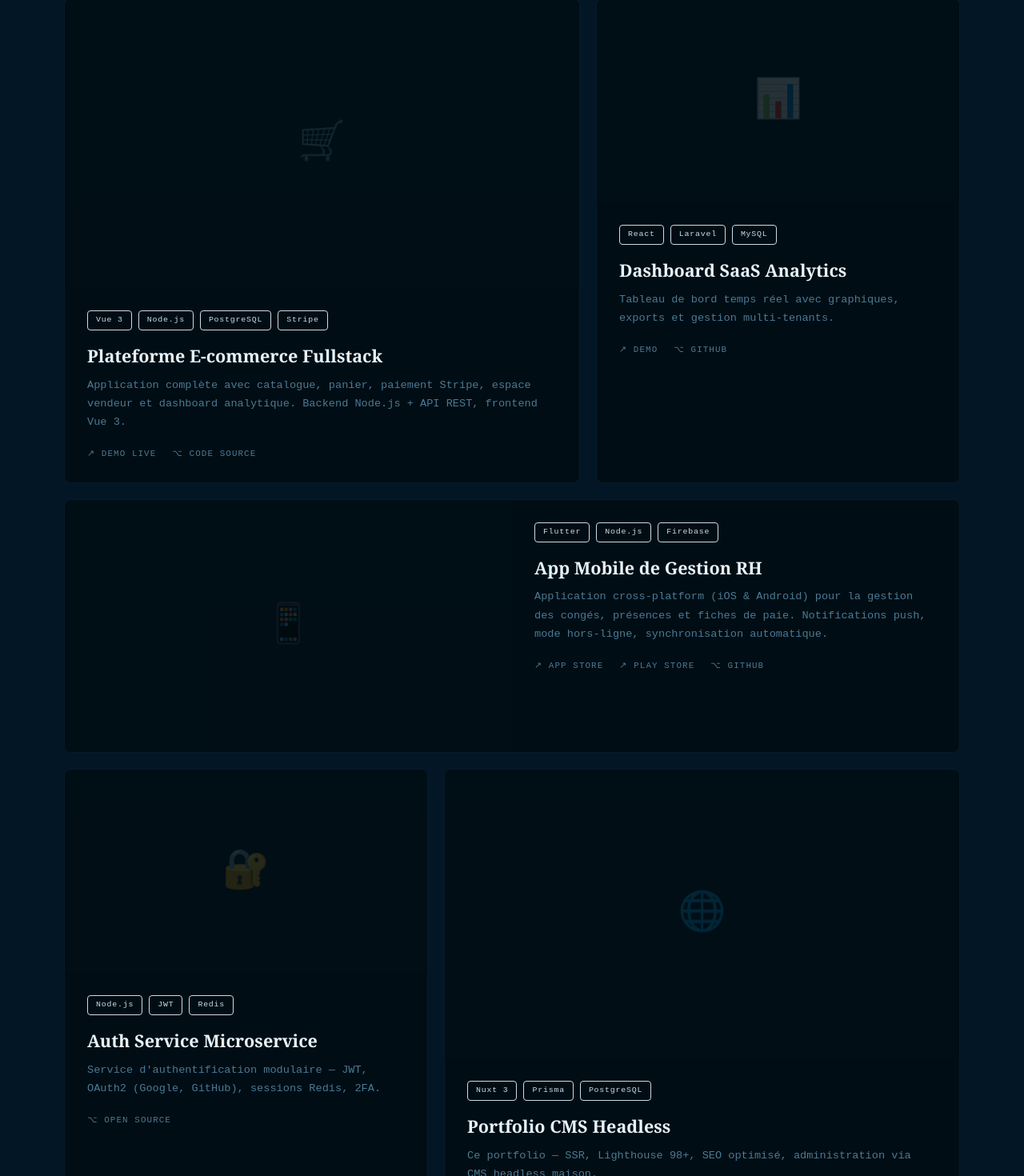
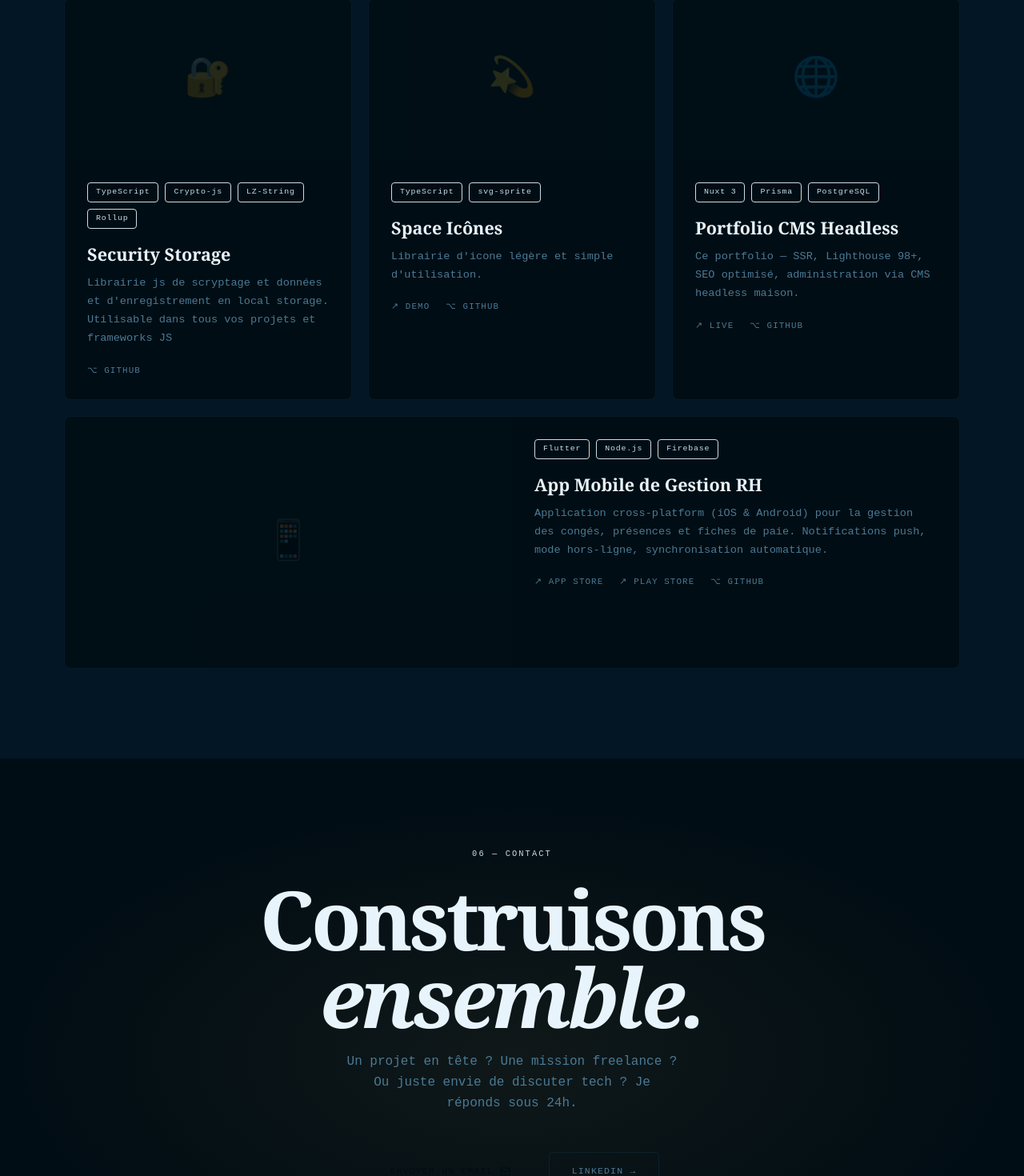
Before and after one commit to Meindonsa/meindonsa, a Vue app: page / in a window 1280 px wide. Shown: the part 5597-7067 px from the top of the page at 80% size. Built offline with nearby package versions, Linux system fonts and the light colour scheme; the HTML template or start-up script is replaced by a standard one; a web font is replaced by a local one.

Commit message:
feat: Set real projects

```diff
--- a/src/components/Footer.vue
+++ b/src/components/Footer.vue
@@ -22,7 +22,7 @@
           GitHub
         </a>
         <a
-          href="mailto:borisaxel@example.com"
+          href="mailto:e.borisaxel@gmail.com"
           class="font-mono text-[.65rem] tracking-widest uppercase text-muted2 no-underline transition-colors hover:text-gold"
         >
           Email
--- a/src/components/contact/Contact.vue
+++ b/src/components/contact/Contact.vue
@@ -2,7 +2,7 @@
 const socialNetworks = [
   {
     label: 'e.borisaxel@gmail.com',
-    href: 'mailto:borisaxel@gmail.com',
+    href: 'mailto:e.borisaxel@gmail.com',
     icon: `<svg width="14" height="14" fill="none" stroke="currentColor" stroke-width="2" viewBox="0 0 24 24"><rect x="2" y="4" width="20" height="16" rx="2"/><path d="m22 7-10 7L2 7"/></svg>`,
   },
   {
@@ -15,11 +15,6 @@ const socialNetworks = [
     href: 'https://linkedin.com/in/borisaxel',
     icon: `<svg width="14" height="14" fill="currentColor" viewBox="0 0 24 24"><path d="M16 8a6 6 0 0 1 6 6v7h-4v-7a2 2 0 0 0-4 0v7h-4v-7a6 6 0 0 1 6-6zM2 9h4v12H2z"/><circle cx="4" cy="4" r="2"/></svg>`,
   },
-  /*{
-    label: '@meindonsa',
-    href: 'https://twitter.com/meindonsa',
-    icon: `<svg width="14" height="14" fill="currentColor" viewBox="0 0 24 24"><path d="M18.244 2.25h3.308l-7.227 8.26 8.502 11.24H16.17l-5.214-6.817L4.99 21.75H1.68l7.73-8.835L1.254 2.25H8.08l4.713 6.231zm-1.161 17.52h1.833L7.084 4.126H5.117z"/></svg>`,
-  },*/
   {
     label: 'meindonsa.vercel.app',
     href: 'https://meindonsa.vercel.app',
--- a/src/components/project/Projects.vue
+++ b/src/components/project/Projects.vue
@@ -2,24 +2,32 @@
 const projects = [
   {
     featured: true,
-    emoji: '🛒',
-    title: 'Plateforme E-commerce Fullstack',
-    tags: ['Vue 3', 'Node.js', 'PostgreSQL', 'Stripe'],
-    desc: 'Application complète avec catalogue, panier, paiement Stripe, espace vendeur et dashboard analytique. Backend Node.js + API REST, frontend Vue 3.',
+    emoji: '🔐',
+    title: 'Security Storage',
+    tags: ['TypeScript', 'Crypto-js', 'LZ-String', 'Rollup'],
+    desc: "Librairie js de scryptage et données et d'enregistrement en local storage. Utilisable dans tous vos projets et frameworks JS",
+    links: [{ label: '⌥ GitHub', href: 'https://github.com/Meindonsa/security-storage' }],
+  },
+  {
+    featured: false,
+    emoji: '💫',
+    title: 'Space Icônes',
+    tags: ['TypeScript', 'svg-sprite'],
+    desc: "Librairie d'icone légère et simple d'utilisation.",
     links: [
-      { label: '↗ Demo live', href: '#' },
-      { label: '⌥ Code source', href: 'https://github.com/Meindonsa' },
+      { label: '↗ Demo', href: 'https://github.com/Meindonsa/space-icon' },
+      { label: '⌥ GitHub', href: 'https://github.com/Meindonsa/space-icon' },
     ],
   },
   {
-    featured: false,
-    emoji: '📊',
-    title: 'Dashboard SaaS Analytics',
-    tags: ['React', 'Laravel', 'MySQL'],
-    desc: 'Tableau de bord temps réel avec graphiques, exports et gestion multi-tenants.',
+    featured: true,
+    emoji: '🌐',
+    title: 'Portfolio CMS Headless',
+    tags: ['Nuxt 3', 'Prisma', 'PostgreSQL'],
+    desc: 'Ce portfolio — SSR, Lighthouse 98+, SEO optimisé, administration via CMS headless maison.',
     links: [
-      { label: '↗ Demo', href: '#' },
-      { label: '⌥ GitHub', href: 'https://github.com/Meindonsa' },
+      { label: '↗ Live', href: 'https://meindonsa.vercel.app' },
+      { label: '⌥ GitHub', href: 'https://github.com/Meindonsa/meindonsa' },
     ],
   },
   {
@@ -33,26 +41,7 @@ const projects = [
       { label: '↗ Play Store', href: '#' },
       { label: '⌥ GitHub', href: 'https://github.com/Meindonsa' },
     ],
-  },
-  {
-    featured: false,
-    emoji: '🔐',
-    title: 'Auth Service Microservice',
-    tags: ['Node.js', 'JWT', 'Redis'],
-    desc: "Service d'authentification modulaire — JWT, OAuth2 (Google, GitHub), sessions Redis, 2FA.",
-    links: [{ label: '⌥ Open Source', href: 'https://github.com/Meindonsa' }],
-  },
-  {
-    featured: true,
-    emoji: '🌐',
-    title: 'Portfolio CMS Headless',
-    tags: ['Nuxt 3', 'Prisma', 'PostgreSQL'],
-    desc: 'Ce portfolio — SSR, Lighthouse 98+, SEO optimisé, administration via CMS headless maison.',
-    links: [
-      { label: '↗ Live', href: 'https://meindonsa.vercel.app' },
-      { label: '⌥ GitHub', href: 'https://github.com/Meindonsa/meindonsa' },
-    ],
-  },
+  }
 ]
 </script>
 
@@ -90,13 +79,11 @@ const projects = [
             'col-span-12 bg-ink border border-rule rounded-lg overflow-hidden',
             'transition-all duration-350 hover:-translate-y-1.5 hover:border-gold-line',
             'hover:shadow-[0_20px_60px_rgba(0,0,0,.5)] reveal',
-            p.wide ? 'md:col-span-12' : p.featured ? 'md:col-span-7' : 'md:col-span-5',
+            p.wide ? 'md:col-span-12' : p.featured ? 'md:col-span-4' : 'md:col-span-4',
           ]"
           data-hover
         >
-          <!-- Wide layout inner -->
           <div :class="p.wide ? 'grid grid-cols-1 md:grid-cols-2' : ''">
-            <!-- Thumbnail -->
             <div
               class="aspect-video bg-ink2 flex items-center justify-center overflow-hidden text-5xl opacity-15 bg-gradient-to-br from-ink2 to-gold/5 transition-opacity duration-300 hover:opacity-25"
               :class="p.wide ? 'aspect-auto min-h-[200px]' : ''"
@@ -104,7 +91,6 @@ const projects = [
               {{ p.emoji }}
             </div>
 
-            <!-- Body -->
             <div class="p-7">
               <div class="flex flex-wrap gap-2 mb-4">
                 <span
```
